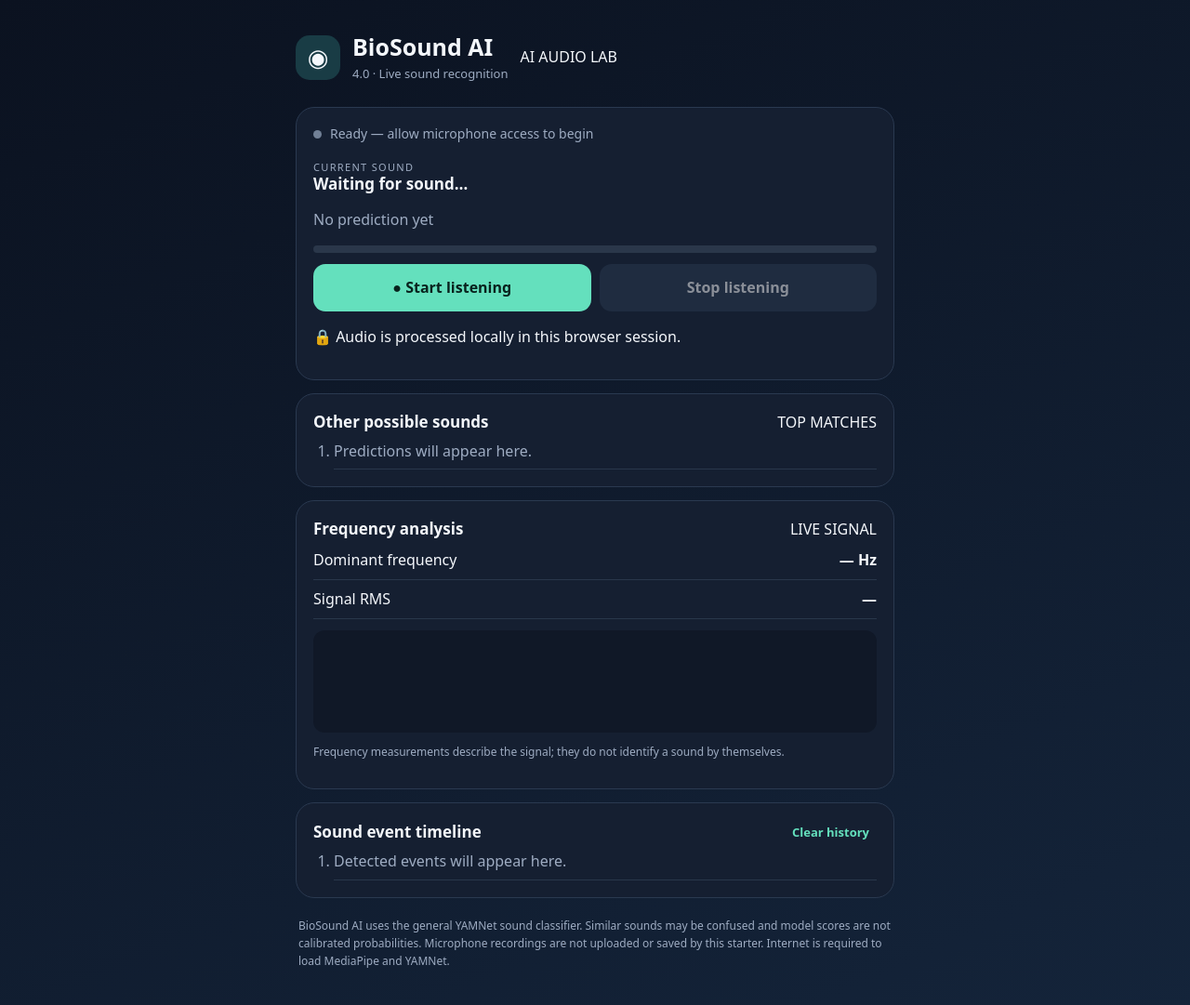
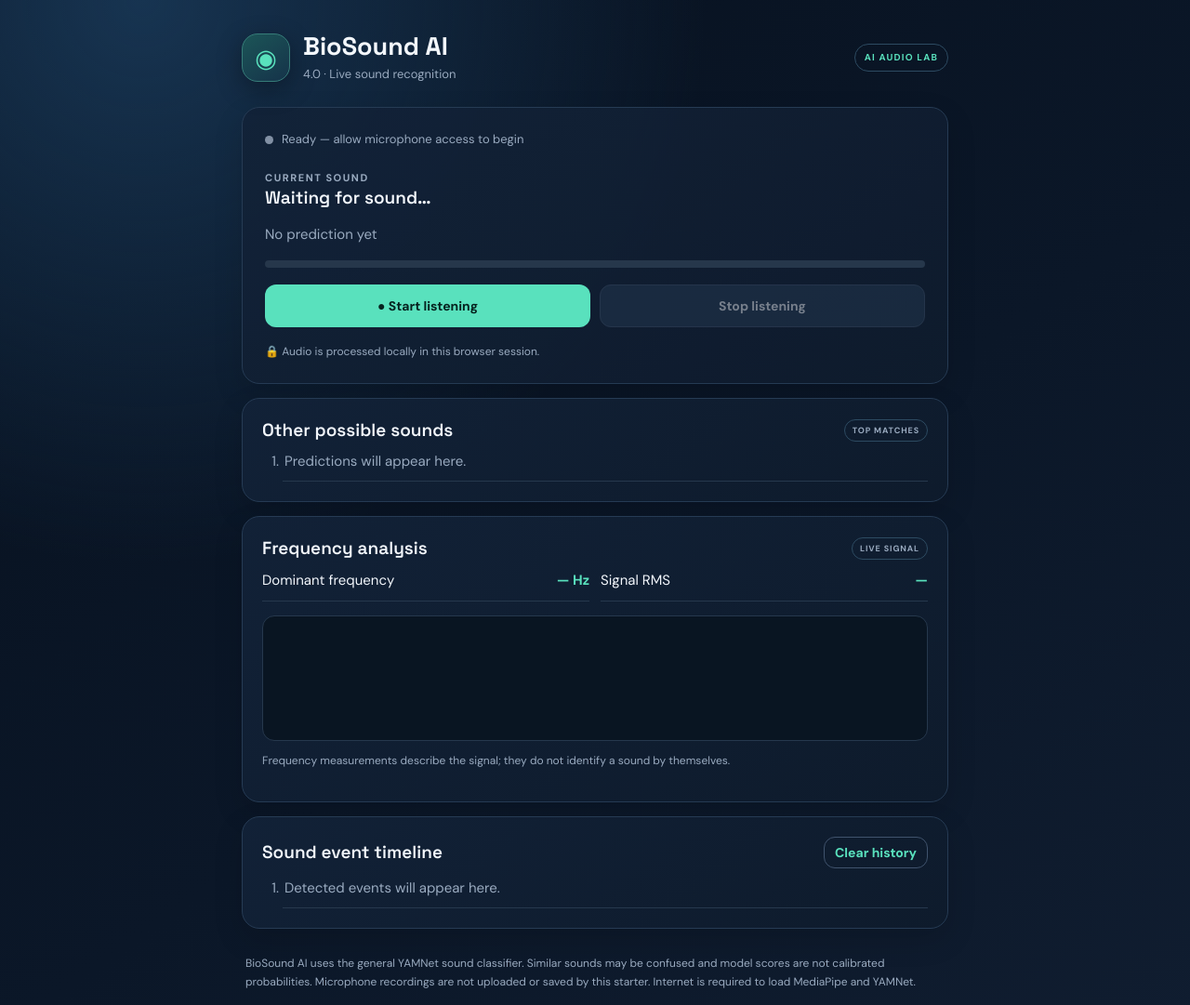
Before and after one commit to tamilselvan391396-prog/BioSound-AI-4.0-, a plain HTML site: page index.html in a window 1280 px wide. Shown: the top 1081 px of the page at 93% size. Drawn offline with Linux system fonts and the light colour scheme.

Commit message:
Update style.css

```diff
--- a/style.css
+++ b/style.css
@@ -1,9 +1,332 @@
-:root{color-scheme:dark;--bg:#0b1220;--panel:#151f31;--line:#2a3950;--text:#f4f7fb;--muted:#9eacc2;--accent:#64e0bd}
-*{box-sizing:border-box}body{margin:0;background:linear-gradient(155deg,#0b1220,#14243a);color:var(--text);font:16px/1.45 system-ui,sans-serif;min-height:100vh}
-.app{max-width:680px;margin:auto;padding:24px 18px 40px}.brand{display:flex;align-items:center;gap:13px;margin:8px 0 24px}.brand h1{font-size:25px;margin:0}.brand p{margin:2px 0;color:var(--muted);font-size:13px}.logo{width:48px;height:48px;border-radius:15px;background:#193c45;display:grid;place-items:center;font-size:26px}
-.panel{background:var(--panel);border:1px solid var(--line);border-radius:20px;padding:18px;margin:14px 0}.panel h2{font-size:17px;margin:0 0 14px}.status{display:flex;align-items:center;gap:9px;color:var(--muted);font-size:14px;margin-bottom:18px}.dot{width:9px;height:9px;border-radius:50%;background:#718096}.dot.live{background:var(--accent);box-shadow:0 0 12px var(--accent)}
-.eyebrow{font-size:11px;letter-spacing:.12em;color:var(--muted);margin:0}.current{font-size:29px;line-height:1.2;margin:7px 0}.muted{color:var(--muted)}.small{font-size:12px}.meter{height:8px;background:#2a374a;border-radius:9px;overflow:hidden;margin:12px 0}.meter span{display:block;width:0;height:100%;background:var(--accent);transition:width .2s}
-.actions{display:grid;grid-template-columns:1fr 1fr;gap:9px}button{border:0;border-radius:13px;padding:14px 16px;font:inherit;font-weight:700;background:var(--accent);color:#08221d;cursor:pointer}button.secondary{background:#2a3950;color:#fff}button:disabled{opacity:.5;cursor:not-allowed}.error{color:#ffb4a9;font-size:13px;white-space:pre-wrap}
-.alternatives,.timeline{padding-left:22px;margin:0}.alternatives li,.timeline li{padding:7px 0;border-bottom:1px solid #29374b}.metric{display:flex;justify-content:space-between;padding:9px 0;border-bottom:1px solid #29374b}canvas{display:block;width:100%;height:110px;background:#101827;border-radius:12px;margin-top:12px}
-.section-heading{display:flex;align-items:center;justify-content:space-between}.section-heading h2{margin-bottom:0}.text-button{background:transparent;color:var(--accent);padding:4px 8px;font-size:13px}footer{line-height:1.6;padding:6px 3px}
-@media(max-width:420px){.current{font-size:25px}.panel{padding:15px}.actions{grid-template-columns:1fr}}
+
+@import url('https://fonts.googleapis.com/css2?family=DM+Sans:wght@400;500;600;700&family=Space+Grotesk:wght@500;600;700&display=swap');
+
+:root {
+  color-scheme: dark;
+  --bg: #07111f;
+  --panel: #101e30;
+  --line: #263b54;
+  --text: #f3f7fc;
+  --muted: #9aabc0;
+  --accent: #59e1bd;
+  --blue: #6ba9ff;
+  --danger: #ff9b9b;
+}
+
+* {
+  box-sizing: border-box;
+}
+
+html {
+  min-height: 100%;
+  background: var(--bg);
+}
+
+body {
+  margin: 0;
+  min-height: 100vh;
+  color: var(--text);
+  background:
+    radial-gradient(ellipse at 12% 0%, #173451 0, transparent 38%),
+    linear-gradient(145deg, #07111f, #0b1728 55%, #101d30);
+  font: 15px/1.6 'DM Sans', system-ui, sans-serif;
+}
+
+.app {
+  width: min(100% - 32px, 760px);
+  margin: 0 auto;
+  padding: 30px 0 48px;
+}
+
+.brand {
+  display: flex;
+  align-items: center;
+  gap: 14px;
+  margin: 4px 0 24px;
+}
+
+.logo {
+  width: 52px;
+  height: 52px;
+  display: grid;
+  place-items: center;
+  flex: 0 0 52px;
+  border: 1px solid #367c78;
+  border-radius: 17px;
+  background: linear-gradient(145deg, #1c5557, #15334a);
+  color: var(--accent);
+  font-size: 27px;
+  box-shadow: 0 8px 28px #0005;
+}
+
+.brand h1 {
+  margin: 0;
+  font: 700 27px/1.15 'Space Grotesk', sans-serif;
+}
+
+.brand p {
+  margin: 5px 0 0;
+  color: var(--muted);
+  font-size: 13px;
+}
+
+.version {
+  margin-left: auto;
+  padding: 6px 10px;
+  border: 1px solid #2d4b62;
+  border-radius: 30px;
+  color: var(--accent);
+  font-size: 10px;
+  font-weight: 700;
+  letter-spacing: .12em;
+}
+
+.panel {
+  margin: 15px 0;
+  padding: 21px;
+  border: 1px solid var(--line);
+  border-radius: 19px;
+  background: linear-gradient(145deg, #122238ee, #0e1b2cee);
+  box-shadow: 0 12px 32px #0002;
+}
+
+.hero {
+  padding: 24px;
+}
+
+.panel h2 {
+  margin: 0 0 15px;
+  font: 600 19px 'Space Grotesk', sans-serif;
+}
+
+.status {
+  display: flex;
+  align-items: center;
+  gap: 9px;
+  margin-bottom: 22px;
+  color: var(--muted);
+  font-size: 13px;
+}
+
+.dot {
+  width: 9px;
+  height: 9px;
+  border-radius: 50%;
+  background: #8291a5;
+}
+
+.dot.live {
+  background: var(--accent);
+  box-shadow: 0 0 13px #59e1bd99;
+}
+
+.eyebrow {
+  margin: 0;
+  color: var(--muted);
+  font-size: 11px;
+  font-weight: 700;
+  letter-spacing: .14em;
+}
+
+.current {
+  margin: 7px 0;
+  font: 600 clamp(25px, 6vw, 34px)/1.2 'Space Grotesk', sans-serif;
+}
+
+.muted {
+  color: var(--muted);
+}
+
+.small {
+  font-size: 12px;
+}
+
+.meter {
+  height: 8px;
+  margin: 16px 0 18px;
+  overflow: hidden;
+  border-radius: 20px;
+  background: #26374b;
+}
+
+.meter span {
+  display: block;
+  width: 0;
+  height: 100%;
+  border-radius: inherit;
+  background: linear-gradient(90deg, var(--accent), var(--blue));
+  transition: width .2s;
+}
+
+.actions {
+  display: grid;
+  grid-template-columns: 1fr 1fr;
+  gap: 10px;
+}
+
+button {
+  min-height: 46px;
+  padding: 11px 16px;
+  border: 0;
+  border-radius: 12px;
+  background: var(--accent);
+  color: #06231f;
+  font: 700 14px 'DM Sans', sans-serif;
+  cursor: pointer;
+  transition: transform .15s, filter .15s;
+}
+
+button:hover:not(:disabled) {
+  filter: brightness(1.08);
+  transform: translateY(-1px);
+}
+
+button:focus-visible {
+  outline: 3px solid #fff;
+  outline-offset: 3px;
+}
+
+button.secondary {
+  border: 1px solid #40536d;
+  background: #263b54;
+  color: var(--text);
+}
+
+button:disabled {
+  opacity: .45;
+  cursor: not-allowed;
+}
+
+.error {
+  color: var(--danger);
+  font-size: 13px;
+  white-space: pre-wrap;
+}
+
+.privacy-note {
+  margin: 17px 0 0;
+  color: var(--muted);
+  font-size: 12px;
+}
+
+.alternatives,
+.timeline {
+  margin: 0;
+  padding-left: 22px;
+}
+
+.alternatives li,
+.timeline li {
+  padding: 9px 2px;
+  border-bottom: 1px solid #26384d;
+}
+
+.metric {
+  display: flex;
+  justify-content: space-between;
+  gap: 12px;
+  padding: 10px 0;
+  border-bottom: 1px solid #26384d;
+}
+
+.metric strong {
+  color: var(--accent);
+  font-variant-numeric: tabular-nums;
+}
+
+.metrics {
+  display: grid;
+  grid-template-columns: 1fr 1fr;
+  gap: 12px;
+}
+
+canvas {
+  display: block;
+  width: 100%;
+  height: 135px;
+  margin-top: 15px;
+  border: 1px solid #26384d;
+  border-radius: 13px;
+  background: #091522;
+}
+
+.section-heading {
+  display: flex;
+  align-items: center;
+  justify-content: space-between;
+  gap: 12px;
+}
+
+.section-heading h2 {
+  margin-bottom: 0;
+}
+
+.mini-tag {
+  padding: 4px 8px;
+  border: 1px solid #2d4b62;
+  border-radius: 20px;
+  color: var(--muted);
+  font-size: 9px;
+  font-weight: 700;
+  letter-spacing: .1em;
+}
+
+.text-button {
+  min-height: 34px;
+  padding: 5px 11px;
+  border: 1px solid #40536d;
+  background: transparent;
+  color: var(--accent);
+}
+
+footer {
+  padding: 12px 4px;
+  color: var(--muted);
+  line-height: 1.7;
+}
+
+@media (max-width: 520px) {
+  .app {
+    width: min(100% - 22px, 760px);
+    padding-top: 20px;
+  }
+
+  .panel {
+    padding: 17px;
+    border-radius: 16px;
+  }
+
+  .hero {
+    padding: 19px;
+  }
+
+  .brand h1 {
+    font-size: 24px;
+  }
+
+  .version {
+    font-size: 8px;
+    padding: 5px 7px;
+  }
+
+  .actions {
+    grid-template-columns: 1fr;
+  }
+
+  .metrics {
+    grid-template-columns: 1fr;
+  }
+
+  .metric {
+    font-size: 14px;
+  }
+}
+
+@media (prefers-reduced-motion: reduce) {
+  *,
+  *::before,
+  *::after {
+    scroll-behavior: auto !important;
+    transition: none !important;
+  }
+}
```
